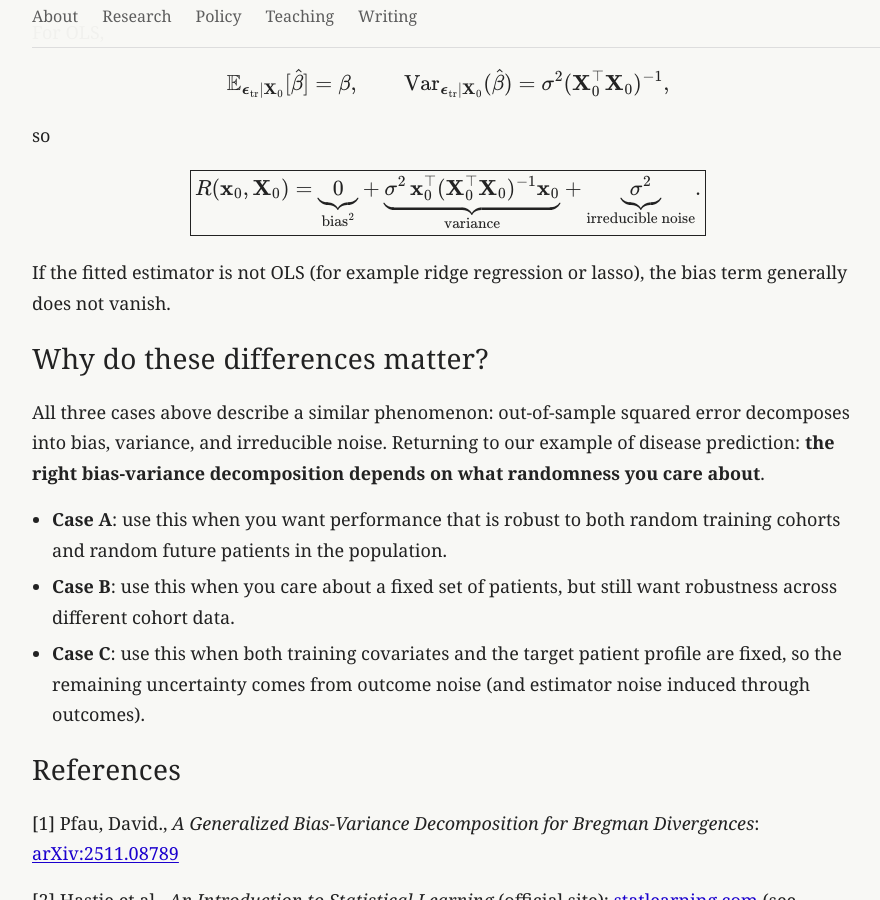
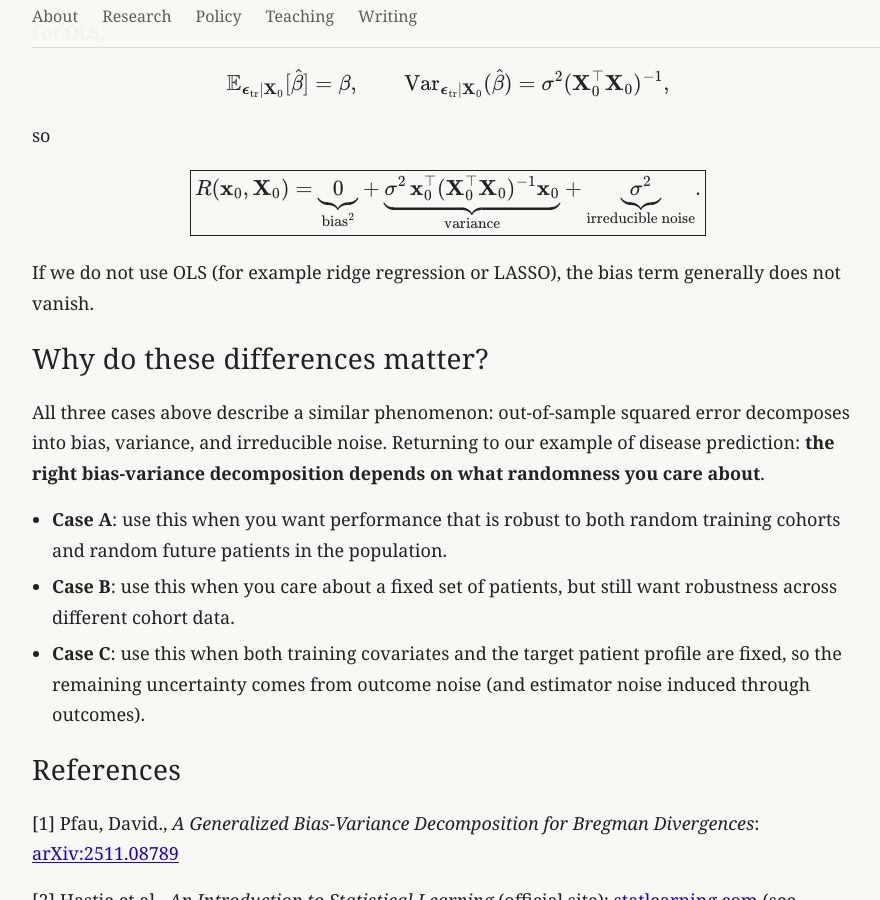
Before and after one commit to fholstege/fholstege.github.io, a Jekyll site: the page built from _writing/bias-variance.md, in a window 1280 px wide and 900 px high, scrolled down 4188 px. Shown: the whole window, without its empty margins (138-1018 px from the left). Built offline with Jekyll 4.4.1, drawn with Linux system fonts in a browser that asks for light colours.

Commit message:
more writing

```diff
--- a/_writing/bias-variance.md
+++ b/_writing/bias-variance.md
@@ -213,7 +213,7 @@ R(\mathbf{x}_0,  \mathbf{X}_0)
 }
 $$
 
-If the fitted estimator is not OLS (for example ridge regression or lasso), the bias term generally does not vanish.
+If we do not use OLS (for example ridge regression or LASSO), the bias term generally does not vanish.
 
 ## Why do these differences matter?
 
```
